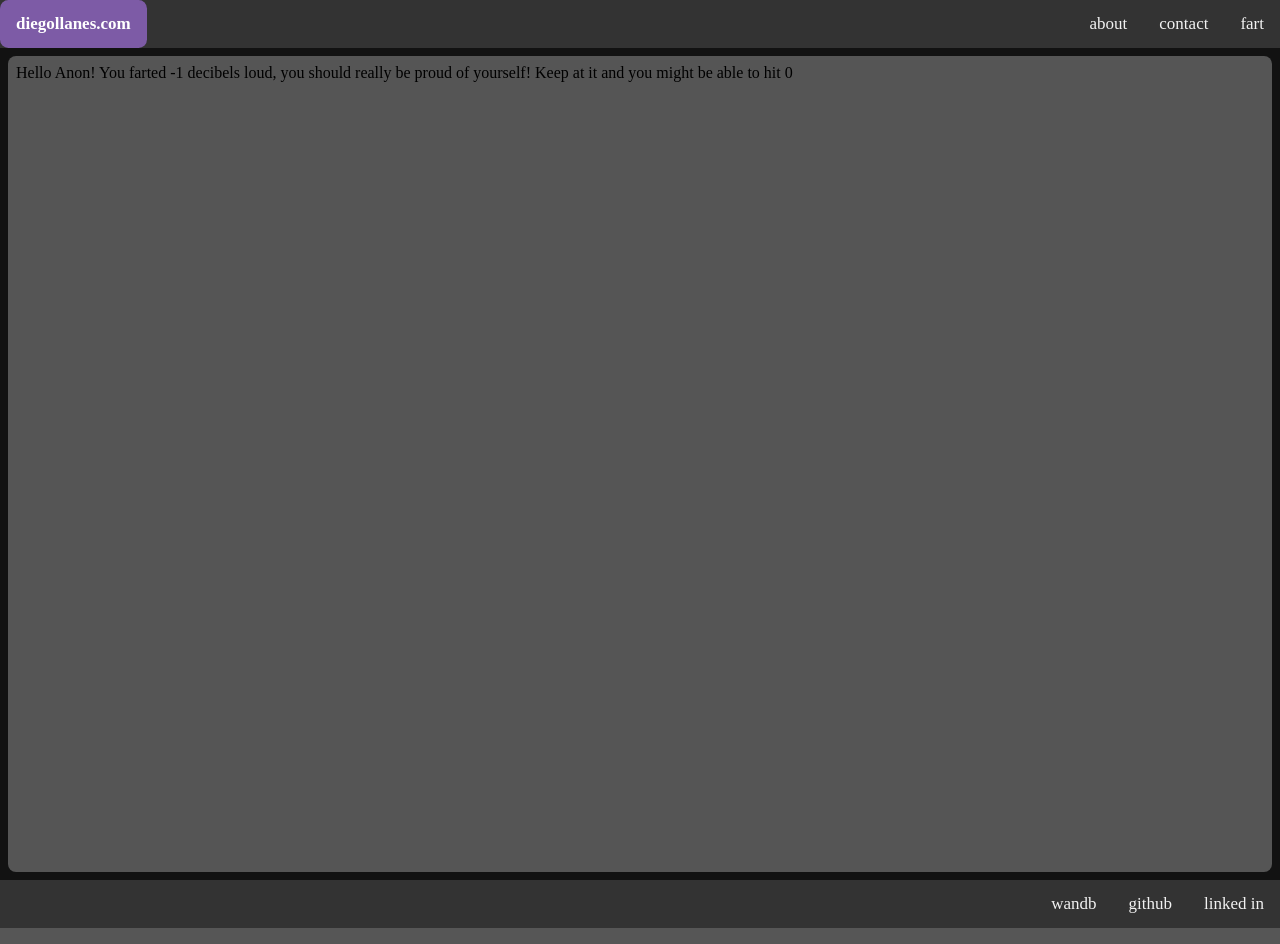
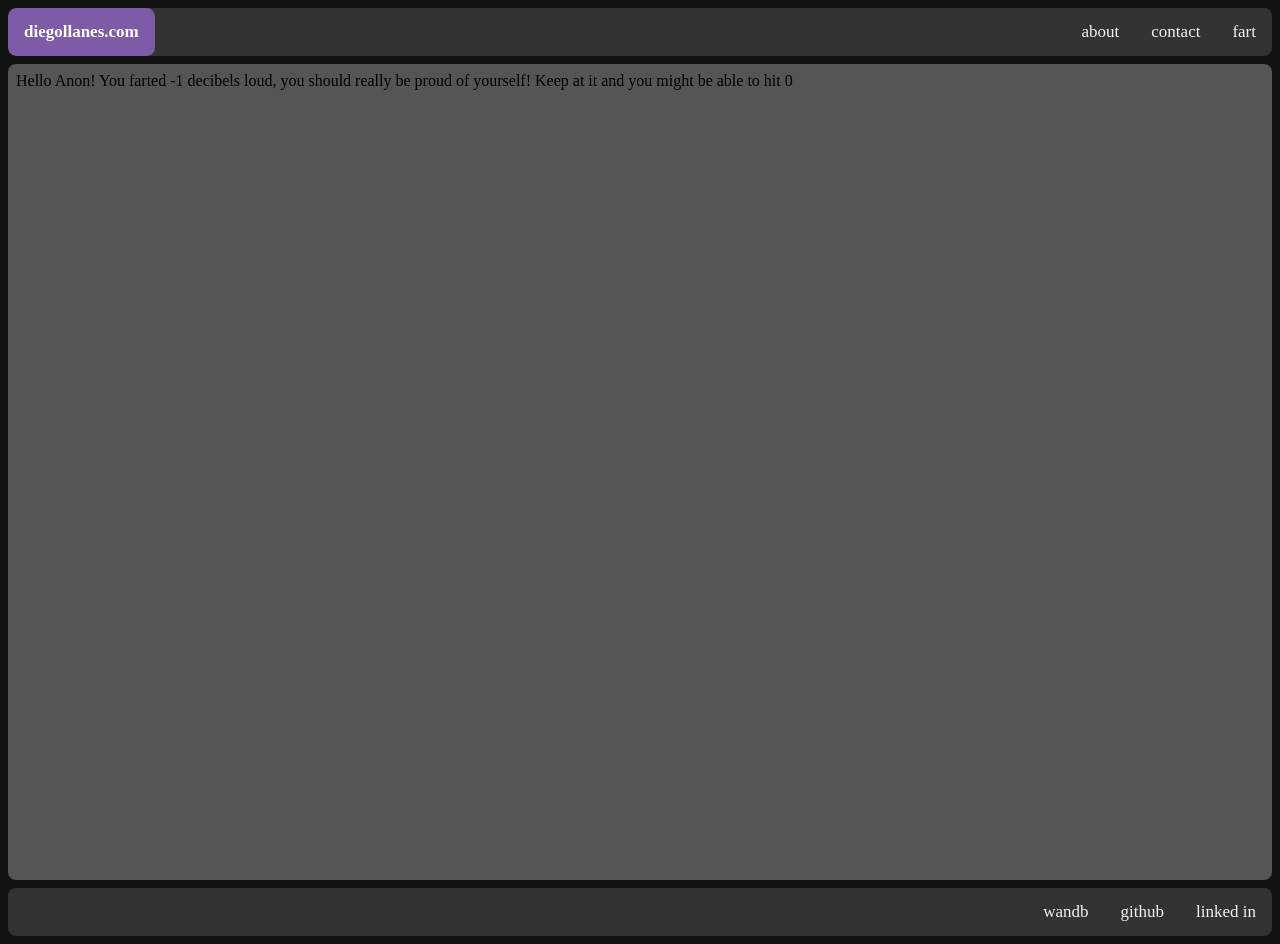
Before and after one commit to Diego-Llanes/diegollanes.com, a Flask app: page /fart in a window 1280 px wide. Run offline with Flask 3, Linux system fonts and the light colour scheme; some web fonts are replaced.

Commit message:
rounded borders

```diff
--- a/static/css/style.css
+++ b/static/css/style.css
@@ -36,6 +36,8 @@ main {
 }
 
 footer {
+  margin: 0.5em;
+  border-radius: 0.5em;
   float: center;
   overflow: hidden;
   background-color: #333;
@@ -44,6 +46,7 @@ footer {
 #bottomnav {
   overflow: hidden;
   background-color: #333;
+  border-radius: 0.5em;
 }
 
 #bottomnav a {
@@ -56,8 +59,10 @@ footer {
 }
 
 #topnav {
+  margin: 0.5em;
   overflow: hidden;
   background-color: #333;
+  border-radius: 0.5em;
 }
 
 #topnav a.name {
```
